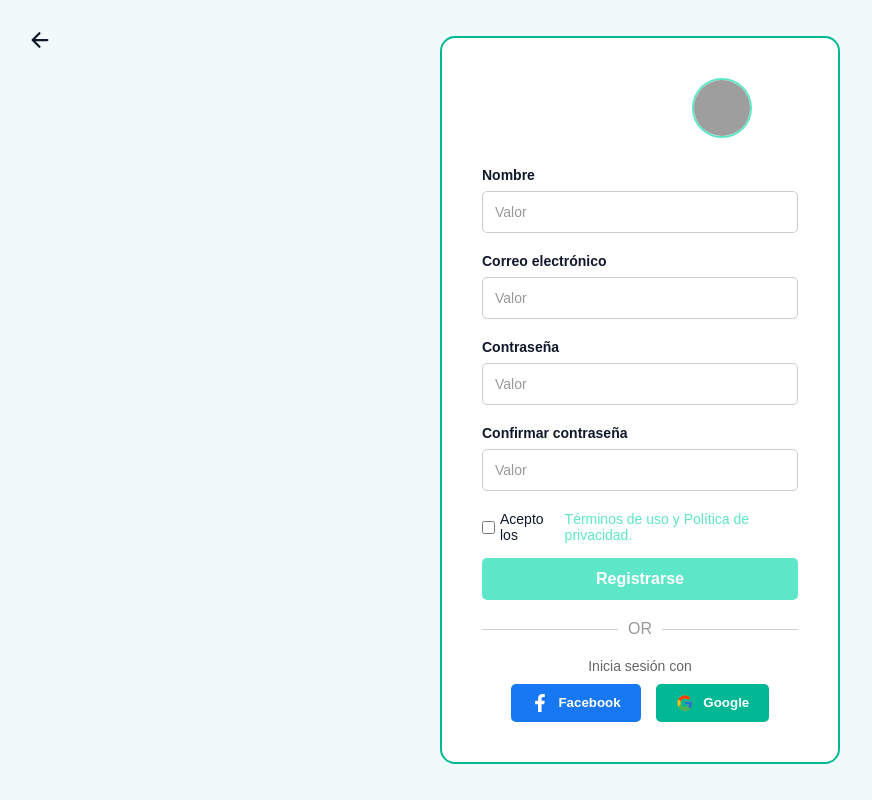
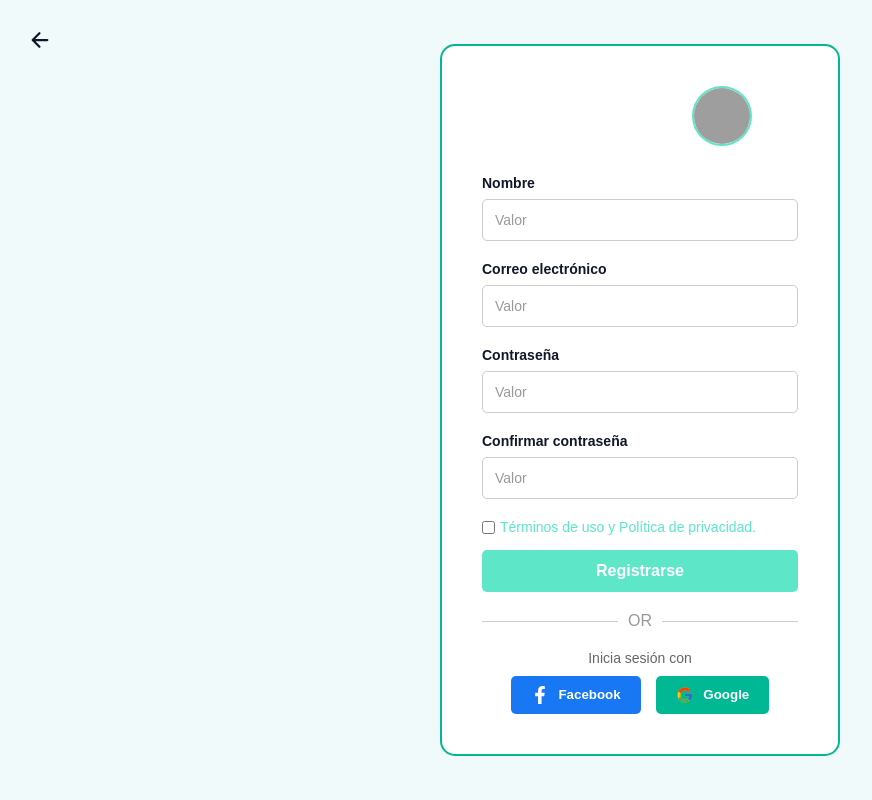
Before and after one commit to kensarusi/EduAirControl, a React (Vite) app in the folder Front-End/: page /signup in a window 1280 px wide. Shown: the whole page, without its empty margins (0-872 px from the left). Built offline with nearby package versions, Linux system fonts and the light colour scheme; grey boxes are pictures that could not be loaded.

Commit message:
feat(auth): remove agree terms text from signup form
Simplify the signup form UI by removing the "I agree to the" text, placing the terms link directly after the checkbox for a cleaner layout. Updated translations in English and Spanish accordingly.

```diff
--- a/Front-End/src/components/forms/SignUpForm.jsx
+++ b/Front-End/src/components/forms/SignUpForm.jsx
@@ -29,7 +29,6 @@ function SignUpForm() {
 
       <div className="terms-checkbox">
         <input type="checkbox" checked={agreeTerms} onChange={(e) => setAgreeTerms(e.target.checked)} />
-        <span>{t('signup.agreeTerms')}</span>
         <a href="#" onClick={(e) => { e.preventDefault(); navigate('/terms') }} className="terms-link">
           {t('signup.termsLink')}
         </a>
--- a/Front-End/src/i18n/en.json
+++ b/Front-End/src/i18n/en.json
@@ -28,7 +28,6 @@
     "email": "Email",
     "password": "Password",
     "confirmPassword": "Re-type password",
-    "agreeTerms": "I agree to the ",
     "termsLink": "Terms of Use and Privacy Policy.",
     "signUpBtn": "Sign Up",
     "passwordMismatch": "Passwords do not match!",
--- a/Front-End/src/i18n/es.json
+++ b/Front-End/src/i18n/es.json
@@ -28,7 +28,6 @@
     "email": "Correo electrónico",
     "password": "Contraseña",
     "confirmPassword": "Confirmar contraseña",
-    "agreeTerms": "Acepto los ",
     "termsLink": "Términos de uso y Política de privacidad.",
     "signUpBtn": "Registrarse",
     "passwordMismatch": "¡Las contraseñas no coinciden!",
```
